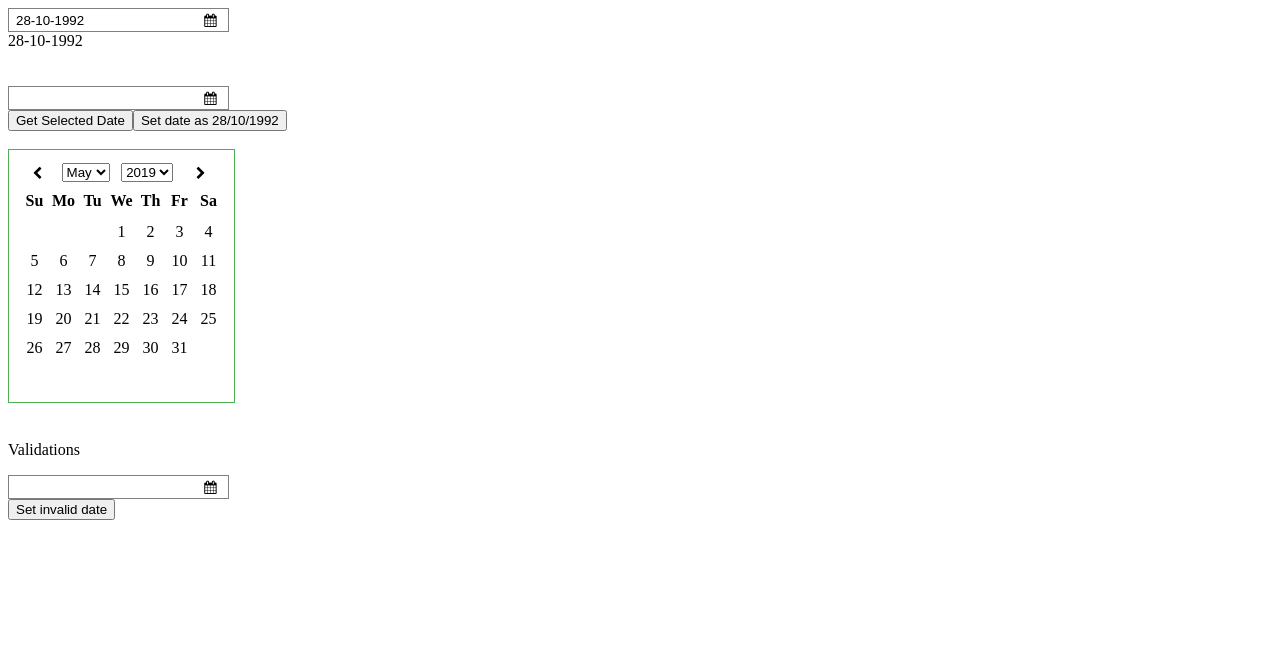
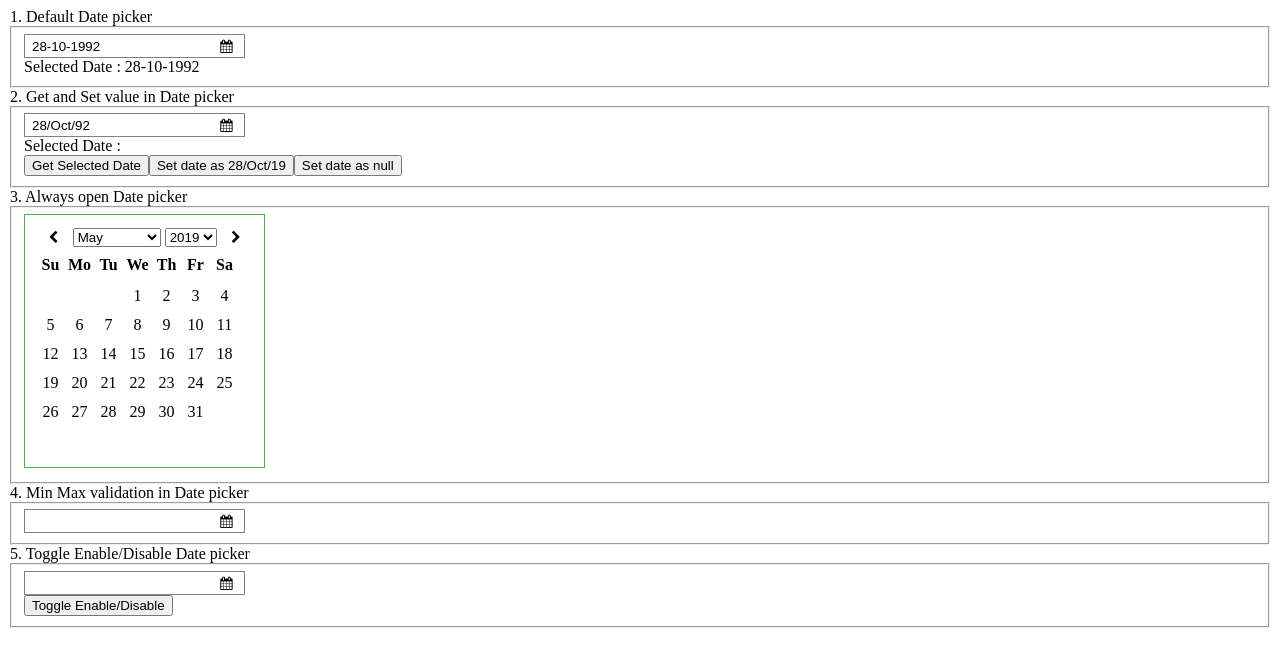
Before and after one commit to NilavPatel/np-date-picker, an Angular app: page / in a window 1280 px wide. Shown: the top 666 px of the page. Built offline with nearby package versions, Linux system fonts and the light colour scheme.

Commit message:
update demo and resolved some issues

```diff
--- a/projects/np-ui-date-picker/src/lib/np-ui-date-picker.component.html
+++ b/projects/np-ui-date-picker/src/lib/np-ui-date-picker.component.html
@@ -1,7 +1,8 @@
 <div class="np-component-main">
     <div class="np-input-group" *ngIf="!defaultOpen">
         <input class="np-component-input" type="text" [ngModel]="_selectedDate | date: _format"
-            (click)="_toggleDatePicker()" [ngClass]="{'np-invalid-date': !_isValidDate}" [disabled]="disabled">
+            [ngClass]="{'np-invalid-date': !_isValidDate}" [readonly]="true" [disabled]="disabled"
+            (click)="_toggleDatePicker()">
         <button type="button" class="np-component-button" (click)="_toggleDatePicker()" [disabled]="disabled">
             <i class="demo-icon icon-calendar"></i>
         </button>
@@ -31,7 +32,8 @@
                     </select>
                 </td>
                 <td>
-                    <button type="button" class="np-component-button" (click)="_nextMonth()" [disabled]="_disableNextButton">
+                    <button type="button" class="np-component-button" (click)="_nextMonth()"
+                        [disabled]="_disableNextButton">
                         <i class="demo-icon icon-right np-component-button"></i>
                     </button>
                 </td>
--- a/projects/np-ui-date-picker/src/lib/np-ui-date-picker.component.ts
+++ b/projects/np-ui-date-picker/src/lib/np-ui-date-picker.component.ts
@@ -54,18 +54,18 @@ export class NpUiDatePickerComponent implements OnInit {
   ngOnInit() {
     this._weekDays = ["Su", "Mo", "Tu", "We", "Th", "Fr", "Sa"];
 
-    this._monthsList = [{ key: 0, value: "Jan" },
-    { key: 1, value: "Feb" },
-    { key: 2, value: "Mar" },
-    { key: 3, value: "Apr" },
+    this._monthsList = [{ key: 0, value: "January" },
+    { key: 1, value: "February" },
+    { key: 2, value: "March" },
+    { key: 3, value: "April" },
     { key: 4, value: "May" },
-    { key: 5, value: "Jun" },
-    { key: 6, value: "Jul" },
-    { key: 7, value: "Aug" },
-    { key: 8, value: "Sep" },
-    { key: 9, value: "Oct" },
-    { key: 10, value: "Nov" },
-    { key: 11, value: "Dec" }];
+    { key: 5, value: "June" },
+    { key: 6, value: "July" },
+    { key: 7, value: "August" },
+    { key: 8, value: "September" },
+    { key: 9, value: "October" },
+    { key: 10, value: "November" },
+    { key: 11, value: "December" }];
 
 
     if (this.minDate) {
@@ -99,7 +99,6 @@ export class NpUiDatePickerComponent implements OnInit {
   ngOnChanges(changes: SimpleChanges) {
     if (changes.value != undefined && changes.value.currentValue != this._selectedDate) {
       this._selectedDate = changes.value.currentValue;
-      this._validate();
       this._resetVariables();
       if (this.onChange && !changes.value.firstChange) {
         this.onChange.emit(this._selectedDate);
@@ -189,6 +188,9 @@ export class NpUiDatePickerComponent implements OnInit {
   }
 
   _onSelectDate(day: number) {
+    if (day == null) {
+      return;
+    }
     this._selectedDate = new Date(this._currentYear, this._currentMonth, day);
     this._resetVariables();
     this._isOpen = false;
@@ -266,12 +268,10 @@ export class NpUiDatePickerComponent implements OnInit {
 
   _validate() {
     if ((this.minDate && this._selectedDate < this.minDate) || (this.maxDate && this._selectedDate > this.maxDate)) {
-      this._isValidDate = false;
-      this._selectedDate = null;
+      return false;
     } else {
-      this._isValidDate = true;
+      return true
     }
-    return this._isValidDate;
   }
 
   validate() {
@@ -283,13 +283,6 @@ export class NpUiDatePickerComponent implements OnInit {
   }
 
   setSelectedDate(date: Date) {
-    this.validate();
-    if ((this.minDate && date < this.minDate) || (this.maxDate && date > this.maxDate)) {
-      this._isValidDate = false;
-      this._selectedDate = null;
-      this._resetVariables();
-      return;
-    }
     this.value = date;
     this._selectedDate = date;
     this._resetVariables();
--- a/src/app/app.component.html
+++ b/src/app/app.component.html
@@ -1,33 +1,46 @@
-<np-ui-date-picker [(value)]="birthDate" (onChange)="onChange($event)" [format]="'dd-MM-yyyy'">
-</np-ui-date-picker>
-<div>{{birthDate | date : 'dd-MM-yyy'}}</div>
+<div>
+    <legend>1. Default Date picker</legend>
+    <fieldset>
+        <np-ui-date-picker [(value)]="date1" [format]="'dd-MM-yyyy'">
+        </np-ui-date-picker>
+        <div>Selected Date : {{date1 | date : 'dd-MM-yyy'}}</div>
+    </fieldset>
+</div>
 
-<br>
-<br>
+<div>
+    <legend>2. Get and Set value in Date picker</legend>
+    <fieldset>
+        <np-ui-date-picker #datepicker2 [(value)]="date2" [format]="'dd/MMM/yy'" (onChange)="onChange($event)">
+        </np-ui-date-picker>
+        <div>Selected Date : {{selectedDate2 | date : 'dd/MMM/yy'}}</div>
+        <div>
+            <button (click)="getSelectedDate()">Get Selected Date</button>
+            <button (click)="setSelectedDate()">Set date as 28/Oct/19</button>
+            <button (click)="setNullSelectedDate()">Set date as null</button>
+        </div>
+    </fieldset>
+</div>
 
-<np-ui-date-picker [(value)]="date1" #datepicker format="dd/MMM/yy" (onChange)="onChange($event)"></np-ui-date-picker>
-<div>{{selectedDate | date :'dd/MMM/yy'}}</div>
-<button (click)="getSelectedDate()">Get Selected Date</button>
-<button (click)="setSelectedDate()">Set date as 28/10/1992</button>
+<div>
+    <legend>3. Always open Date picker</legend>
+    <fieldset>
+        <np-ui-date-picker defaultOpen=true></np-ui-date-picker>
+    </fieldset>
+</div>
 
-<br>
-<br>
+<div>
+    <legend>4. Min Max validation in Date picker</legend>
+    <fieldset>
+        <np-ui-date-picker [minDate]="minDate4" [maxDate]="maxDate4"></np-ui-date-picker>
+    </fieldset>
+</div>
 
-<np-ui-date-picker [(value)]="date" defaultOpen=true (onChange)="onChange($event)"></np-ui-date-picker>{{date}}
-
-<br>
-<br>
-
-<p>Validations</p>
-
-
-<form>
-    <div class="row">
-        <div class="col-lg-4"></div>
-        <div class="col-lg-4">
-            <np-ui-date-picker [minDate]="minDate" [maxDate]="maxDate" #dateValidations></np-ui-date-picker>
+<div>
+    <legend>5. Toggle Enable/Disable Date picker</legend>
+    <fieldset>
+        <np-ui-date-picker [disabled]="date5Enabled"></np-ui-date-picker>
+        <div>
+            <button (click)="date5Enabled = !date5Enabled">Toggle Enable/Disable</button>
         </div>
-    </div>
-</form>
-
-<button (click)="setInvalidDate()">Set invalid date</button>
+    </fieldset>
+</div>
--- a/src/app/app.component.ts
+++ b/src/app/app.component.ts
@@ -8,20 +8,31 @@ import { NpUiDatePickerComponent } from 'projects/np-ui-date-picker/src/public-a
 })
 export class AppComponent {
   title = 'np-ui-date-picker';
-  selectedDate: Date;
-  birthDate = new Date(1992, 9, 28);
-  minDate = new Date(2019, 1, 10);
-  maxDate = new Date(2020, 5, 10);
+  date1: Date = new Date(1992, 9, 28);
 
-  @ViewChild("datepicker", { static: true }) datepicker: NpUiDatePickerComponent;
-  @ViewChild("dateValidations", { static: true }) dateValidations: NpUiDatePickerComponent;
+  date2: Date = new Date(1992, 9, 28);
+  selectedDate2 = null;
+
+  minDate4: Date = new Date();
+  maxDate4: Date = new Date();
+
+  constructor() {
+    this.minDate4.setMonth(1);
+    this.maxDate4.setMonth(2);
+  }
+
+  @ViewChild("datepicker2", { static: true }) datepicker2: NpUiDatePickerComponent;
 
   getSelectedDate() {
-    this.selectedDate = this.datepicker.getSelectedDate();
+    this.selectedDate2 = this.datepicker2.getSelectedDate();
   }
 
   setSelectedDate() {
-    this.datepicker.setSelectedDate(new Date(1992, 9, 28));
+    this.datepicker2.setSelectedDate(new Date(1992, 9, 28));
+  }
+
+  setNullSelectedDate() {
+    this.datepicker2.setSelectedDate(undefined);
   }
 
   onChange(date: Date) {
@@ -29,8 +40,4 @@ export class AppComponent {
       alert(date.toString());
     }
   }
-
-  setInvalidDate() {
-    this.dateValidations.setSelectedDate(new Date(2019, 1, 1));
-  }
 }
```
Also changed, not shown: projects/np-ui-date-picker/README.md, 1 other file (tests, documents, lock files or other folders).
